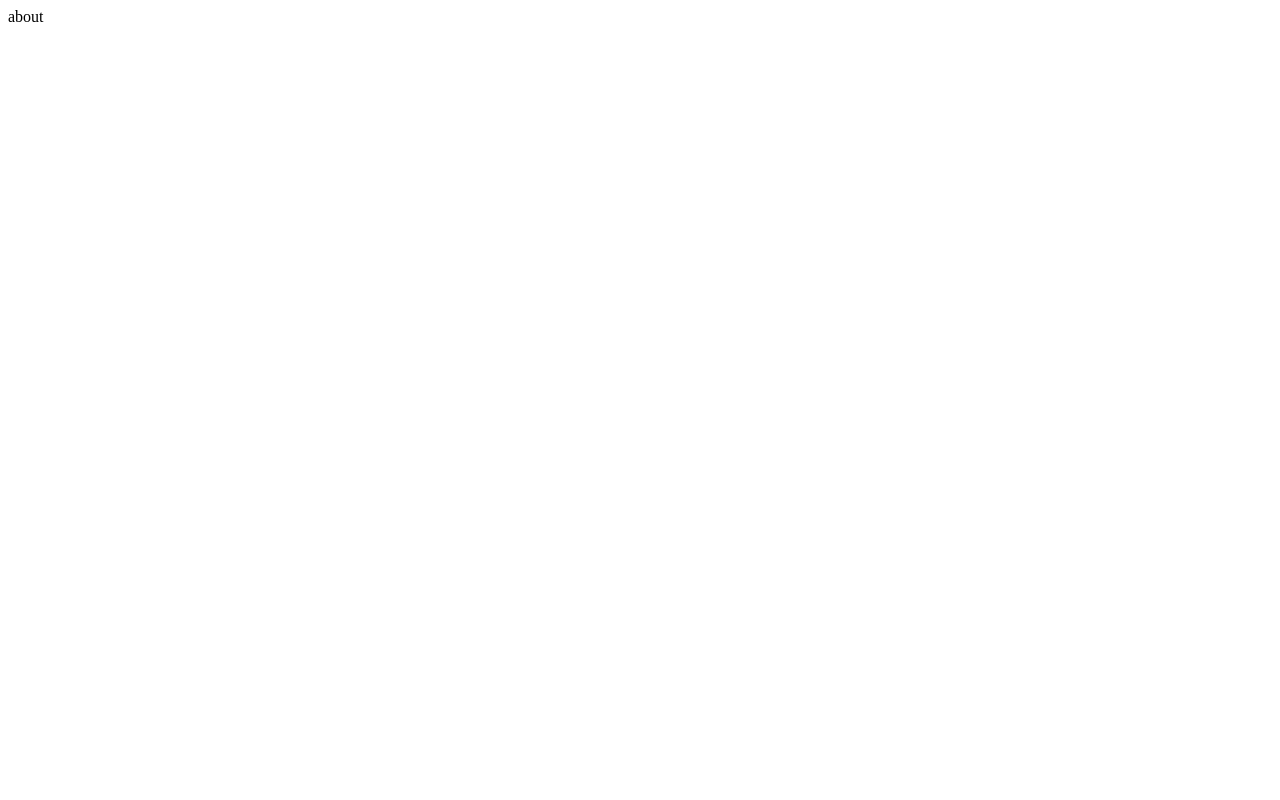
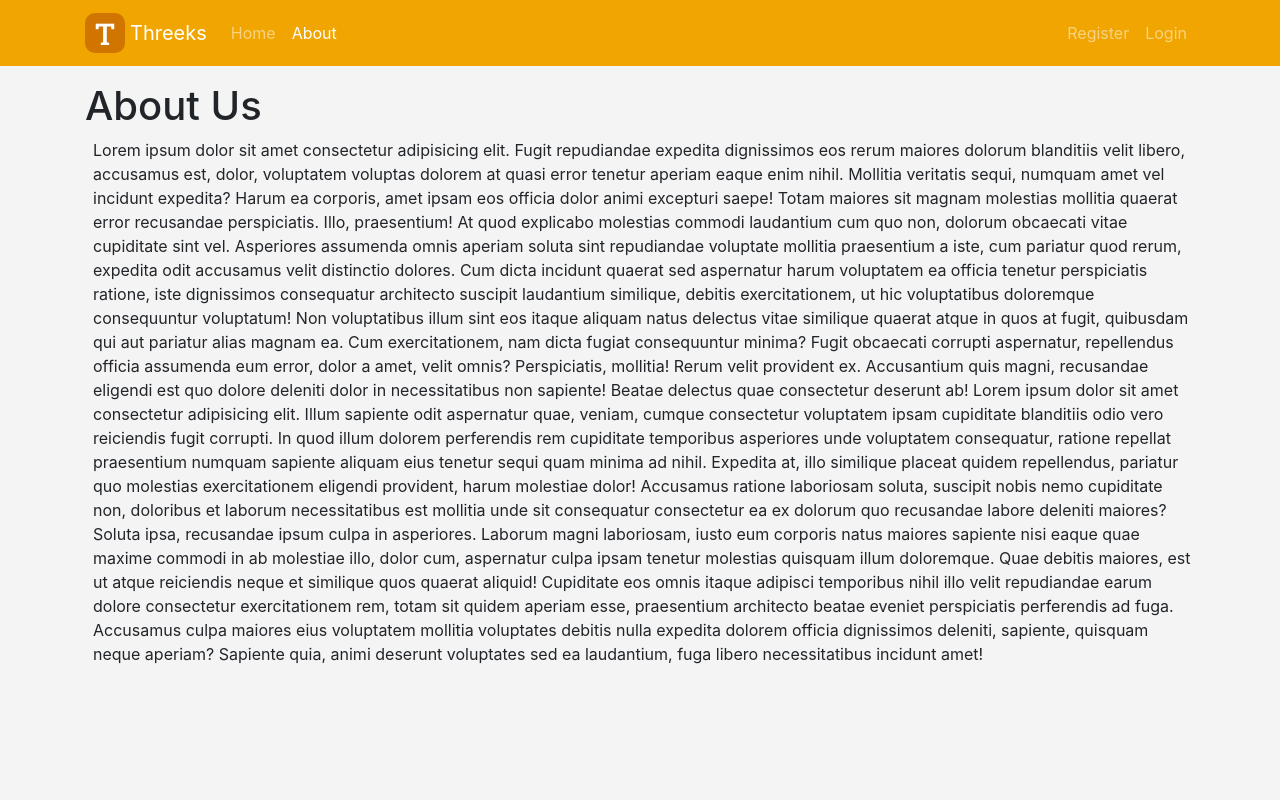
Before and after one commit to AbdElrahmanKhalid0/Threeks, a Flask app: page /about in a window 1280 px wide. Before the commit the page is almost empty. Run offline with Flask 2, Linux system fonts and the light colour scheme; some libraries are stand-ins or nearby versions.

Commit message:
finished the templeting

```diff
--- a/application.py
+++ b/application.py
@@ -1,8 +1,22 @@
 from flask import Flask, render_template
+import datetime
 
 app = Flask(__name__)
 
-posts=[]
+posts=[
+    {
+        'author': 'Abdelrahman',
+        'title': 'Hola, First one',
+        'body': 'This is The first Post ever',
+        'date': datetime.date.today()
+    },
+    {
+        'author': 'Khalid',
+        'title': 'Hola, not First one',
+        'body': 'This is The second Post ever',
+        'date': datetime.date(year=2014, month=2, day=16)
+    },
+]
 
 @app.route('/')
 @app.route('/home')
@@ -11,7 +25,7 @@ def home():
 
 @app.route('/about')
 def about():
-    return "about"
+    return render_template('about.html')
 
 
 if __name__ == '__main__':
--- a/static/styles.css
+++ b/static/styles.css
@@ -5,11 +5,11 @@
 }
 
 body {
-  background-color: skyblue;
+  background-color: #f4f4f4;
 }
 
-nav .logo{
-  background-color: tomato;
+nav .logo {
+  background-color: #cf7500;
   width: 40px;
   height: 40px;
   display: inline-flex;
@@ -19,5 +19,32 @@ nav .logo{
   border-radius: 10px;
   color: white;
   margin-right: 5px;
-  font-family: 'Roboto Slab', serif;
+  font-family: "Roboto Slab", serif;
 }
+
+.navbar-brand {
+  display: flex;
+  align-items: center;
+}
+
+.navbar {
+  background-color: #f0a500;
+}
+
+.navbar-dark .navbar-toggler {
+  border-color: rgba(255, 255, 255, 0.5);
+}
+
+@media (max-width: 990px) {
+  .container,
+  .container-sm {
+    max-width: none;
+  }
+}
+
+@media (min-width: 990px) {
+  .container,
+  .container-sm {
+    max-width: 720;
+  }
+}
--- /dev/null
+++ b/templates/about.html
@@ -0,0 +1,49 @@
+{% extends "layout.html" %}
+{% block title %}About Us{% endblock %}
+{% block content%}
+    <h1>About Us</h1>
+    <p class="ml-2">
+    Lorem ipsum dolor sit amet consectetur adipisicing elit. Fugit repudiandae
+    expedita dignissimos eos rerum maiores dolorum blanditiis velit libero,
+    accusamus est, dolor, voluptatem voluptas dolorem at quasi error tenetur
+    aperiam eaque enim nihil. Mollitia veritatis sequi, numquam amet vel incidunt
+    expedita? Harum ea corporis, amet ipsam eos officia dolor animi excepturi
+    saepe! Totam maiores sit magnam molestias mollitia quaerat error recusandae
+    perspiciatis. Illo, praesentium! At quod explicabo molestias commodi
+    laudantium cum quo non, dolorum obcaecati vitae cupiditate sint vel.
+    Asperiores assumenda omnis aperiam soluta sint repudiandae voluptate mollitia
+    praesentium a iste, cum pariatur quod rerum, expedita odit accusamus velit
+    distinctio dolores. Cum dicta incidunt quaerat sed aspernatur harum voluptatem
+    ea officia tenetur perspiciatis ratione, iste dignissimos consequatur
+    architecto suscipit laudantium similique, debitis exercitationem, ut hic
+    voluptatibus doloremque consequuntur voluptatum! Non voluptatibus illum sint
+    eos itaque aliquam natus delectus vitae similique quaerat atque in quos at
+    fugit, quibusdam qui aut pariatur alias magnam ea. Cum exercitationem, nam
+    dicta fugiat consequuntur minima? Fugit obcaecati corrupti aspernatur,
+    repellendus officia assumenda eum error, dolor a amet, velit omnis?
+    Perspiciatis, mollitia! Rerum velit provident ex. Accusantium quis magni,
+    recusandae eligendi est quo dolore deleniti dolor in necessitatibus non
+    sapiente! Beatae delectus quae consectetur deserunt ab! Lorem ipsum dolor sit
+    amet consectetur adipisicing elit. Illum sapiente odit aspernatur quae,
+    veniam, cumque consectetur voluptatem ipsam cupiditate blanditiis odio vero
+    reiciendis fugit corrupti. In quod illum dolorem perferendis rem cupiditate
+    temporibus asperiores unde voluptatem consequatur, ratione repellat
+    praesentium numquam sapiente aliquam eius tenetur sequi quam minima ad nihil.
+    Expedita at, illo similique placeat quidem repellendus, pariatur quo molestias
+    exercitationem eligendi provident, harum molestiae dolor! Accusamus ratione
+    laboriosam soluta, suscipit nobis nemo cupiditate non, doloribus et laborum
+    necessitatibus est mollitia unde sit consequatur consectetur ea ex dolorum quo
+    recusandae labore deleniti maiores? Soluta ipsa, recusandae ipsum culpa in
+    asperiores. Laborum magni laboriosam, iusto eum corporis natus maiores
+    sapiente nisi eaque quae maxime commodi in ab molestiae illo, dolor cum,
+    aspernatur culpa ipsam tenetur molestias quisquam illum doloremque. Quae
+    debitis maiores, est ut atque reiciendis neque et similique quos quaerat
+    aliquid! Cupiditate eos omnis itaque adipisci temporibus nihil illo velit
+    repudiandae earum dolore consectetur exercitationem rem, totam sit quidem
+    aperiam esse, praesentium architecto beatae eveniet perspiciatis perferendis
+    ad fuga. Accusamus culpa maiores eius voluptatem mollitia voluptates debitis
+    nulla expedita dolorem officia dignissimos deleniti, sapiente, quisquam neque
+    aperiam? Sapiente quia, animi deserunt voluptates sed ea laudantium, fuga
+    libero necessitatibus incidunt amet!
+    </p>
+{% endblock %}
--- a/templates/layout.html
+++ b/templates/layout.html
@@ -1,49 +1,40 @@
 <!DOCTYPE html>
 <html lang="en">
   <head>
-  <meta charset="UTF-8">
-  <meta name="viewport" content="width=device-width, initial-scale=1.0">
-  <meta http-equiv="X-UA-Compatible" content="ie=edge">
-  <link href="https://fonts.googleapis.com/css2?family=Roboto+Slab:wght@500;600&display=swap" rel="stylesheet">
-  <link rel="stylesheet" href="https://stackpath.bootstrapcdn.com/bootstrap/4.5.0/css/bootstrap.min.css">
-  <!-- <link rel="stylesheet" href="{{ url_for('static', filename='styles.css') }}"> -->
-  <style>
-    * {
-      margin: 0;
-      padding: 0;
-      box-sizing: border-box;
-    }
-
-    body {
-      background-color: skyblue;
-    }
-
-    nav .logo{
-      background-color: tomato;
-      width: 40px;
-      height: 40px;
-      display: inline-flex;
-      align-items: center;
-      justify-content: center;
-      font-size: 1.5em;
-      border-radius: 10px;
-      color: white;
-      margin-right: 5px;
-      font-family: 'Roboto Slab', serif;
-    }
-
-    .navbar-brand {
-      display: flex;
-      align-items: center;
-    }
-  </style>
+    <meta charset="UTF-8" />
+    <meta name="viewport" content="width=device-width, initial-scale=1.0" />
+    <meta http-equiv="X-UA-Compatible" content="ie=edge" />
+    <link
+      href="https://fonts.googleapis.com/css2?family=Roboto+Slab:wght@500;600&display=swap"
+      rel="stylesheet"
+    />
+    <link
+      rel="stylesheet"
+      href="https://stackpath.bootstrapcdn.com/bootstrap/4.5.0/css/bootstrap.min.css"
+    />
+    <link
+      rel="stylesheet"
+      href="{{ url_for('static', filename='styles.css') }}"
+    />
     {% block additional_links %}{% endblock %}
     <title>{% block title %}{% endblock %}</title>
   </head>
   <body>
-  <nav class="navbar navbar-expand-lg navbar-light bg-light">
-    <a class="navbar-brand" href="#"><div class="logo">T</div>Threeks</a>
-    <button class="navbar-toggler" type="button" data-toggle="collapse" data-target="#navbarSupportedContent" aria-controls="navbarSupportedContent" aria-expanded="false" aria-label="Toggle navigation">
+    <nav class="navbar navbar-expand-lg navbar-dark">
+      <div class="container">
+        <a class="navbar-brand" href="#"
+          ><div class="logo">T</div>
+          Threeks</a
+        >
+        <button
+          class="navbar-toggler"
+          type="button"
+          data-toggle="collapse"
+          data-target="#navbarSupportedContent"
+          aria-controls="navbarSupportedContent"
+          aria-expanded="false"
+          aria-label="Toggle navigation"
+        >
           <span class="navbar-toggler-icon"></span>
         </button>
 
@@ -56,7 +47,13 @@
               <a class="nav-link" href="{{ url_for('about') }}">About</a>
             </li>
             <li class="nav-item">
-          <a class="nav-link disabled" href="#" tabindex="-1" aria-disabled="true">{{ username }}</a>
+              <a
+                class="nav-link disabled"
+                href="#"
+                tabindex="-1"
+                aria-disabled="true"
+                >{{ username }}</a
+              >
             </li>
           </ul>
           <ul class="navbar-nav">
@@ -68,8 +65,10 @@
             </li>
           </ul>
         </div>
+      </div>
     </nav>
-  {% block content %}
-  {% endblock %}
+    <div class="container mt-3">
+      {% block content %} {% endblock %}
+    </div>
   </body>
 </html>
```
Also changed, not shown: templates/home.html (+13 -1 lines), 1 other file. Lines whose indentation alone changed are shown as unchanged.
